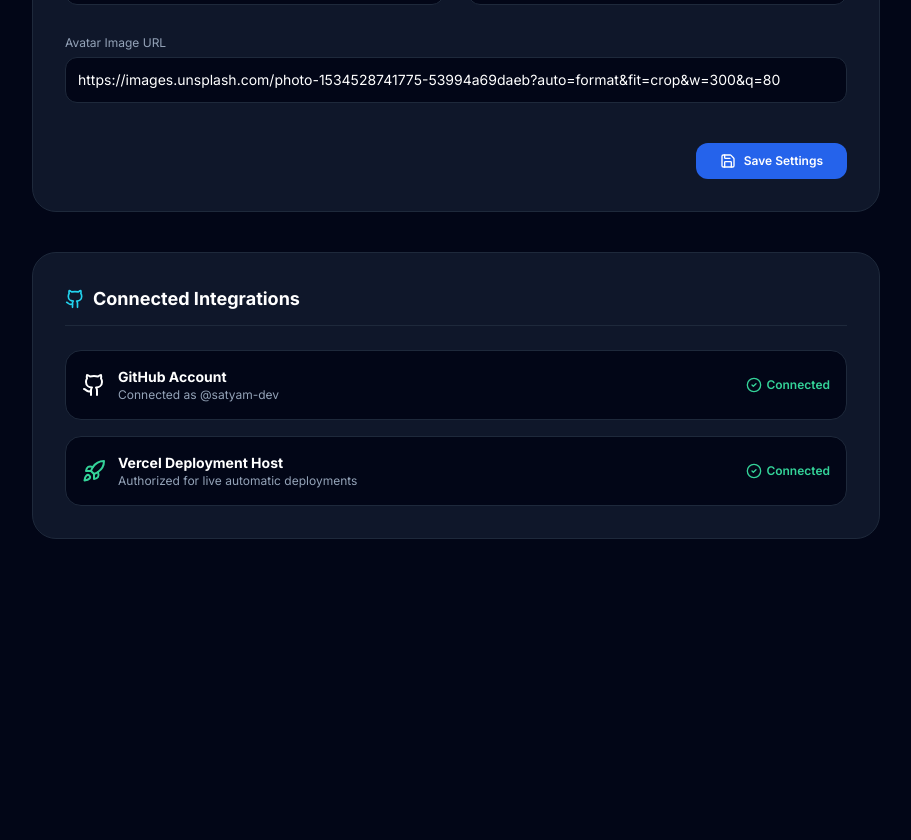
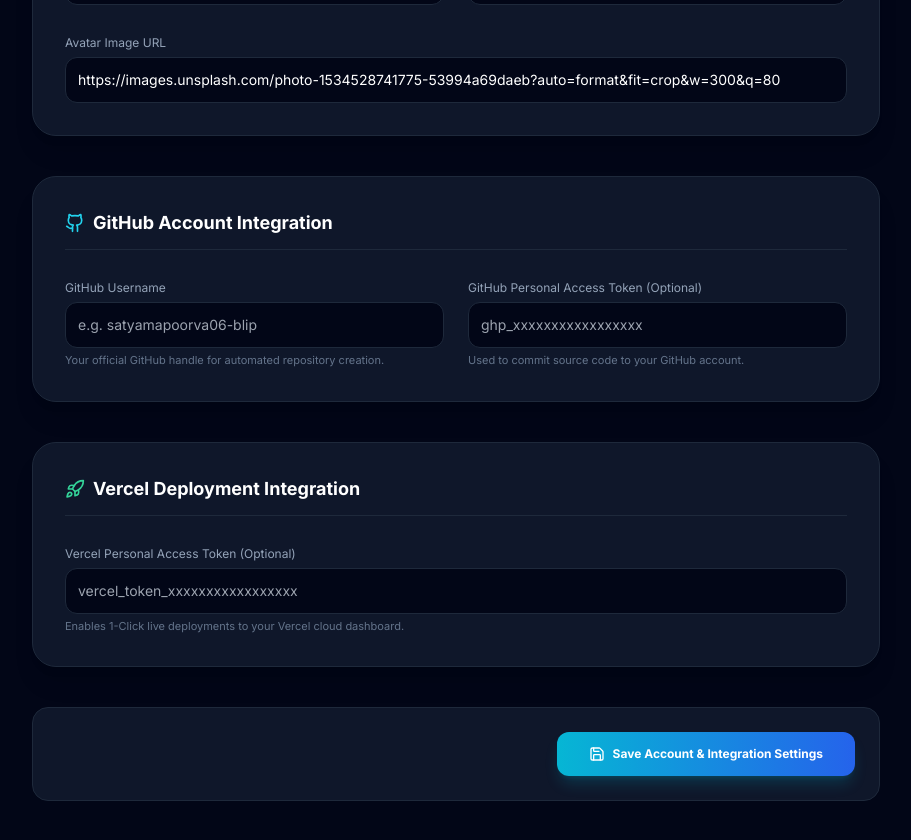
Before and after one commit to satyamapoorva06-blip/portfolio-maker, a Next.js app: page /settings in a window 1280 px wide. Shown: the part 400-1240 px from the top of the page, without its empty margins (184-1095 px from the left). Before the commit the page ends 987 px from the top, so only its background shows below. Built offline with nearby package versions, Linux system fonts and the light colour scheme.

Commit message:
feat(settings): allow users to edit GitHub and Vercel accounts in Settings and during Login onboarding

```diff
--- a/app/login/page.tsx
+++ b/app/login/page.tsx
@@ -6,7 +6,7 @@
 import { createClient } from '@/lib/supabase/client';
 import { setUserLoggedIn } from '@/lib/storage/local-store';
 import { UserProfile } from '@/types/database';
-import { Sparkles, ShieldCheck, AlertCircle, ArrowRight } from 'lucide-react';
+import { Sparkles, ShieldCheck, AlertCircle, ArrowRight, Github, Rocket, ChevronDown } from 'lucide-react';
 
 function LoginContent() {
   const router = useRouter();
@@ -15,6 +15,12 @@
 
   const [loading, setLoading] = useState(false);
   const [providerError, setProviderError] = useState('');
+  const [showIntegrations, setShowIntegrations] = useState(false);
+
+  // GitHub & Vercel optional fields at login
+  const [githubUsername, setGithubUsername] = useState('');
+  const [githubToken, setGithubToken] = useState('');
+  const [vercelToken, setVercelToken] = useState('');
 
   // Listen to Supabase auth state changes & OAuth redirects
   useEffect(() => {
@@ -27,6 +33,9 @@
           name: user.user_metadata?.full_name || user.user_metadata?.name || user.email.split('@')[0],
           email: user.email,
           avatar_url: user.user_metadata?.avatar_url || 'https://images.unsplash.com/photo-1534528741775-53994a69daeb?auto=format&fit=crop&w=300&q=80',
+          github_username: githubUsername || user.user_metadata?.preferred_username || undefined,
+          github_token: githubToken || undefined,
+          vercel_token: vercelToken || undefined,
           role: 'user',
           status: 'active',
           created_at: new Date().toISOString(),
@@ -52,7 +61,7 @@
     return () => {
       subscription.unsubscribe();
     };
-  }, [router, nextTarget]);
+  }, [router, nextTarget, githubUsername, githubToken, vercelToken]);
 
   const handleGoogleLogin = async () => {
     setLoading(true);
@@ -95,6 +104,9 @@
       name: `User Account #${timeId}`,
       email: `user_${timeId}@example.com`,
       avatar_url: `https://images.unsplash.com/photo-1534528741775-53994a69daeb?auto=format&fit=crop&w=300&q=80`,
+      github_username: githubUsername || undefined,
+      github_token: githubToken || undefined,
+      vercel_token: vercelToken || undefined,
       role: 'user',
       status: 'active',
       created_at: new Date().toISOString(),
@@ -109,7 +121,7 @@
   };
 
   return (
-    <div className="max-w-md w-full bg-slate-900 border border-slate-800 rounded-3xl p-8 space-y-8 shadow-2xl relative z-10 text-center">
+    <div className="max-w-md w-full bg-slate-900 border border-slate-800 rounded-3xl p-8 space-y-6 shadow-2xl relative z-10 text-center">
       <Link href="/" className="inline-flex items-center gap-2 group">
         <div className="w-10 h-10 rounded-xl bg-gradient-to-tr from-cyan-500 to-blue-600 flex items-center justify-center shadow-lg shadow-cyan-500/20">
           <Sparkles className="w-5 h-5 text-white" />
@@ -152,6 +164,58 @@
           {loading ? 'Authenticating...' : 'Continue with Google'}
         </button>
 
+        {/* Collapsible GitHub & Vercel Connect Option */}
+        <div className="border border-slate-800 rounded-2xl overflow-hidden bg-slate-950/60 text-left">
+          <button
+            type="button"
+            onClick={() => setShowIntegrations(!showIntegrations)}
+            className="w-full p-4 flex justify-between items-center text-xs font-semibold text-slate-300 hover:text-cyan-400 transition"
+          >
+            <span className="flex items-center gap-2">
+              <Github className="w-4 h-4 text-cyan-400" /> Connect GitHub & Vercel Accounts (Optional)
+            </span>
+            <ChevronDown className={`w-4 h-4 transition transform ${showIntegrations ? 'rotate-180' : ''}`} />
+          </button>
+
+          {showIntegrations && (
+            <div className="p-4 border-t border-slate-800/80 space-y-3 bg-slate-950">
+              <div>
+                <label className="text-[11px] text-slate-400">GitHub Username</label>
+                <input
+                  type="text"
+                  placeholder="e.g. satyamapoorva06-blip"
+                  value={githubUsername}
+                  onChange={(e) => setGithubUsername(e.target.value)}
+                  className="w-full bg-slate-900 border border-slate-800 rounded-xl p-2.5 text-xs text-white mt-1 focus:border-cyan-500 focus:outline-none font-mono"
+                />
+              </div>
+              <div>
+                <label className="text-[11px] text-slate-400">GitHub Access Token (Optional)</label>
+                <input
+                  type="password"
+                  placeholder="ghp_xxxxxxxxxxxxxxxxx"
+                  value={githubToken}
+                  onChange={(e) => setGithubToken(e.target.value)}
+                  className="w-full bg-slate-900 border border-slate-800 rounded-xl p-2.5 text-xs text-white mt-1 focus:border-cyan-500 focus:outline-none font-mono"
+                />
+              </div>
+              <div>
+                <label className="text-[11px] text-slate-400">Vercel Access Token (Optional)</label>
+                <input
+                  type="password"
+                  placeholder="vercel_token_xxxxxxxxxxxx"
+                  value={vercelToken}
+                  onChange={(e) => setVercelToken(e.target.value)}
+                  className="w-full bg-slate-900 border border-slate-800 rounded-xl p-2.5 text-xs text-white mt-1 focus:border-cyan-500 focus:outline-none font-mono"
+                />
+              </div>
+              <p className="text-[10px] text-slate-500">
+                You can also edit or update these anytime inside Account Settings.
+              </p>
+            </div>
+          )}
+        </div>
+
         {providerError && (
           <div className="p-4 bg-amber-950/60 border border-amber-800 rounded-2xl space-y-3 text-left">
             <div className="flex items-start gap-2 text-xs text-amber-300">
--- a/app/settings/page.tsx
+++ b/app/settings/page.tsx
@@ -1,19 +1,23 @@
 'use client';
 
-import React, { useState } from 'react';
+import React, { useState, useEffect } from 'react';
 import Navbar from '@/components/landing/Navbar';
 import { getStoredUser, setStoredUser } from '@/lib/storage/local-store';
 import { UserProfile } from '@/types/database';
-import { User, Mail, Shield, Github, Rocket, Trash2, CheckCircle2, Save } from 'lucide-react';
+import { User, Mail, Shield, Github, Rocket, Trash2, CheckCircle2, Save, Key, ExternalLink } from 'lucide-react';
 
 export default function SettingsPage() {
   const [user, setUser] = useState<UserProfile>(getStoredUser());
   const [savedMsg, setSavedMsg] = useState('');
 
+  useEffect(() => {
+    setUser(getStoredUser());
+  }, []);
+
   const handleSave = () => {
     setStoredUser(user);
-    setSavedMsg('Profile updated successfully!');
-    setTimeout(() => setSavedMsg(''), 2500);
+    setSavedMsg('Account settings & integrations updated successfully!');
+    setTimeout(() => setSavedMsg(''), 3000);
   };
 
   return (
@@ -22,14 +26,16 @@
 
       <main className="max-w-4xl mx-auto px-6 py-12 space-y-10">
         <div className="space-y-2">
-          <h1 className="text-3xl font-extrabold text-white">Account Settings</h1>
-          <p className="text-sm text-slate-400">Manage your profile metadata, connected OAuth integrations, and preferences.</p>
+          <h1 className="text-3xl font-extrabold text-white">Account & Integration Settings</h1>
+          <p className="text-sm text-slate-400">
+            Manage your personal profile, connected GitHub account, and Vercel cloud deployment tokens.
+          </p>
         </div>
 
         {/* Profile Card */}
-        <div className="p-8 bg-slate-900 border border-slate-800 rounded-3xl space-y-6">
+        <div className="p-8 bg-slate-900 border border-slate-800 rounded-3xl space-y-6 shadow-xl">
           <h2 className="font-bold text-lg text-white border-b border-slate-800 pb-3 flex items-center gap-2">
-            <User className="w-5 h-5 text-cyan-400" /> User Profile Information
+            <User className="w-5 h-5 text-cyan-400" /> Personal Profile Information
           </h2>
 
           <div className="grid grid-cols-1 sm:grid-cols-2 gap-6">
@@ -61,51 +67,85 @@
               />
             </div>
           </div>
+        </div>
 
-          <div className="flex items-center justify-between pt-4">
-            <span className="text-xs text-emerald-400">{savedMsg}</span>
-            <button
-              onClick={handleSave}
-              className="px-6 py-2.5 bg-blue-600 hover:bg-blue-500 text-white font-semibold rounded-xl text-xs flex items-center gap-2 transition"
-            >
-              <Save className="w-4 h-4" /> Save Settings
-            </button>
+        {/* GitHub Integration Card */}
+        <div className="p-8 bg-slate-900 border border-slate-800 rounded-3xl space-y-6 shadow-xl">
+          <div className="flex justify-between items-center border-b border-slate-800 pb-3">
+            <h2 className="font-bold text-lg text-white flex items-center gap-2">
+              <Github className="w-5 h-5 text-cyan-400" /> GitHub Account Integration
+            </h2>
+            {user.github_username && (
+              <span className="text-xs text-emerald-400 font-semibold flex items-center gap-1">
+                <CheckCircle2 className="w-4 h-4" /> Connected
+              </span>
+            )}
+          </div>
+
+          <div className="grid grid-cols-1 sm:grid-cols-2 gap-6">
+            <div>
+              <label className="text-xs text-slate-400">GitHub Username</label>
+              <input
+                type="text"
+                placeholder="e.g. satyamapoorva06-blip"
+                value={user.github_username || ''}
+                onChange={(e) => setUser({ ...user, github_username: e.target.value })}
+                className="w-full bg-slate-950 border border-slate-800 rounded-xl p-3 text-sm text-white mt-1 focus:border-cyan-500 focus:outline-none font-mono"
+              />
+              <p className="text-[11px] text-slate-500 mt-1">Your official GitHub handle for automated repository creation.</p>
+            </div>
+
+            <div>
+              <label className="text-xs text-slate-400">GitHub Personal Access Token (Optional)</label>
+              <input
+                type="password"
+                placeholder="ghp_xxxxxxxxxxxxxxxxx"
+                value={user.github_token || ''}
+                onChange={(e) => setUser({ ...user, github_token: e.target.value })}
+                className="w-full bg-slate-950 border border-slate-800 rounded-xl p-3 text-sm text-white mt-1 focus:border-cyan-500 focus:outline-none font-mono"
+              />
+              <p className="text-[11px] text-slate-500 mt-1">Used to commit source code to your GitHub account.</p>
+            </div>
           </div>
         </div>
 
-        {/* OAuth Integrations */}
-        <div className="p-8 bg-slate-900 border border-slate-800 rounded-3xl space-y-6">
-          <h2 className="font-bold text-lg text-white border-b border-slate-800 pb-3 flex items-center gap-2">
-            <Github className="w-5 h-5 text-cyan-400" /> Connected Integrations
-          </h2>
+        {/* Vercel Cloud Integration Card */}
+        <div className="p-8 bg-slate-900 border border-slate-800 rounded-3xl space-y-6 shadow-xl">
+          <div className="flex justify-between items-center border-b border-slate-800 pb-3">
+            <h2 className="font-bold text-lg text-white flex items-center gap-2">
+              <Rocket className="w-5 h-5 text-emerald-400" /> Vercel Deployment Integration
+            </h2>
+            {user.vercel_token && (
+              <span className="text-xs text-emerald-400 font-semibold flex items-center gap-1">
+                <CheckCircle2 className="w-4 h-4" /> Token Set
+              </span>
+            )}
+          </div>
 
-          <div className="space-y-4">
-            <div className="flex justify-between items-center p-4 bg-slate-950 border border-slate-800 rounded-2xl">
-              <div className="flex items-center gap-3">
-                <Github className="w-6 h-6 text-white" />
-                <div>
-                  <h3 className="font-bold text-sm text-white">GitHub Account</h3>
-                  <p className="text-xs text-slate-400">Connected as @satyam-dev</p>
-                </div>
-              </div>
-              <span className="text-xs text-emerald-400 font-semibold flex items-center gap-1">
-                <CheckCircle2 className="w-4 h-4" /> Connected
-              </span>
-            </div>
+          <div>
+            <label className="text-xs text-slate-400">Vercel Personal Access Token (Optional)</label>
+            <input
+              type="password"
+              placeholder="vercel_token_xxxxxxxxxxxxxxxxx"
+              value={user.vercel_token || ''}
+              onChange={(e) => setUser({ ...user, vercel_token: e.target.value })}
+              className="w-full bg-slate-950 border border-slate-800 rounded-xl p-3 text-sm text-white mt-1 focus:border-cyan-500 focus:outline-none font-mono"
+            />
+            <p className="text-[11px] text-slate-500 mt-1">
+              Enables 1-Click live deployments to your Vercel cloud dashboard.
+            </p>
+          </div>
+        </div>
 
-            <div className="flex justify-between items-center p-4 bg-slate-950 border border-slate-800 rounded-2xl">
-              <div className="flex items-center gap-3">
-                <Rocket className="w-6 h-6 text-emerald-400" />
-                <div>
-                  <h3 className="font-bold text-sm text-white">Vercel Deployment Host</h3>
-                  <p className="text-xs text-slate-400">Authorized for live automatic deployments</p>
-                </div>
-              </div>
-              <span className="text-xs text-emerald-400 font-semibold flex items-center gap-1">
-                <CheckCircle2 className="w-4 h-4" /> Connected
-              </span>
-            </div>
-          </div>
+        {/* Save Bar */}
+        <div className="flex items-center justify-between p-6 bg-slate-900 border border-slate-800 rounded-2xl">
+          <span className="text-xs text-emerald-400 font-medium">{savedMsg}</span>
+          <button
+            onClick={handleSave}
+            className="px-8 py-3.5 bg-gradient-to-r from-cyan-500 to-blue-600 hover:from-cyan-400 hover:to-blue-500 text-white font-bold rounded-xl text-xs shadow-lg shadow-cyan-500/20 flex items-center gap-2 transition transform hover:-translate-y-0.5"
+          >
+            <Save className="w-4 h-4" /> Save Account & Integration Settings
+          </button>
         </div>
       </main>
     </div>
--- a/types/database.ts
+++ b/types/database.ts
@@ -3,6 +3,9 @@
   name: string;
   email: string;
   avatar_url?: string;
+  github_username?: string;
+  github_token?: string;
+  vercel_token?: string;
   role: 'user' | 'admin';
   status: 'active' | 'disabled';
   created_at: string;
```
